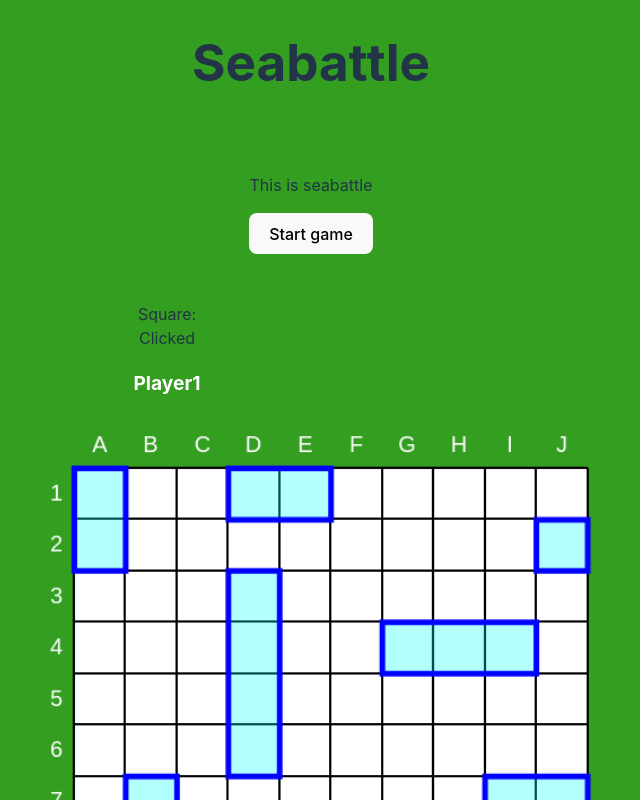
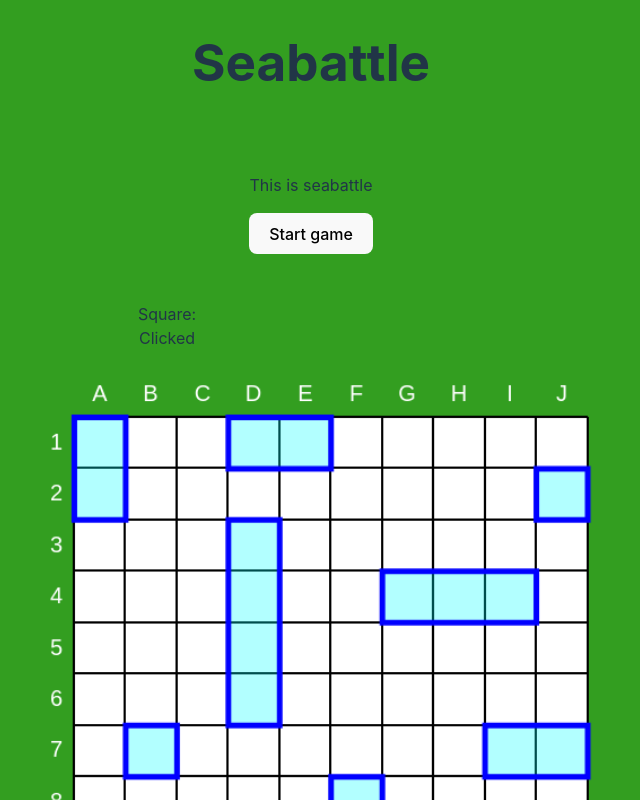
Before and after one commit to tomi135/seabattle, a React (Vite) app: page / in a window 1280 px wide. Shown: the top 800 px of the page, without its empty margins (57-697 px from the left). Built offline with nearby package versions, Linux system fonts and the light colour scheme.

Commit message:
Removed playername showing on top of board

```diff
--- a/src/components/Board.tsx
+++ b/src/components/Board.tsx
@@ -113,7 +113,6 @@ const Board = ({ type }: IBoardProp) => {
             Clicked {clicked}
           </>
         )}
-        <p className="player-name">{player.name}</p>
       </div>
       <div className="canvas-container">
         <canvas
```
